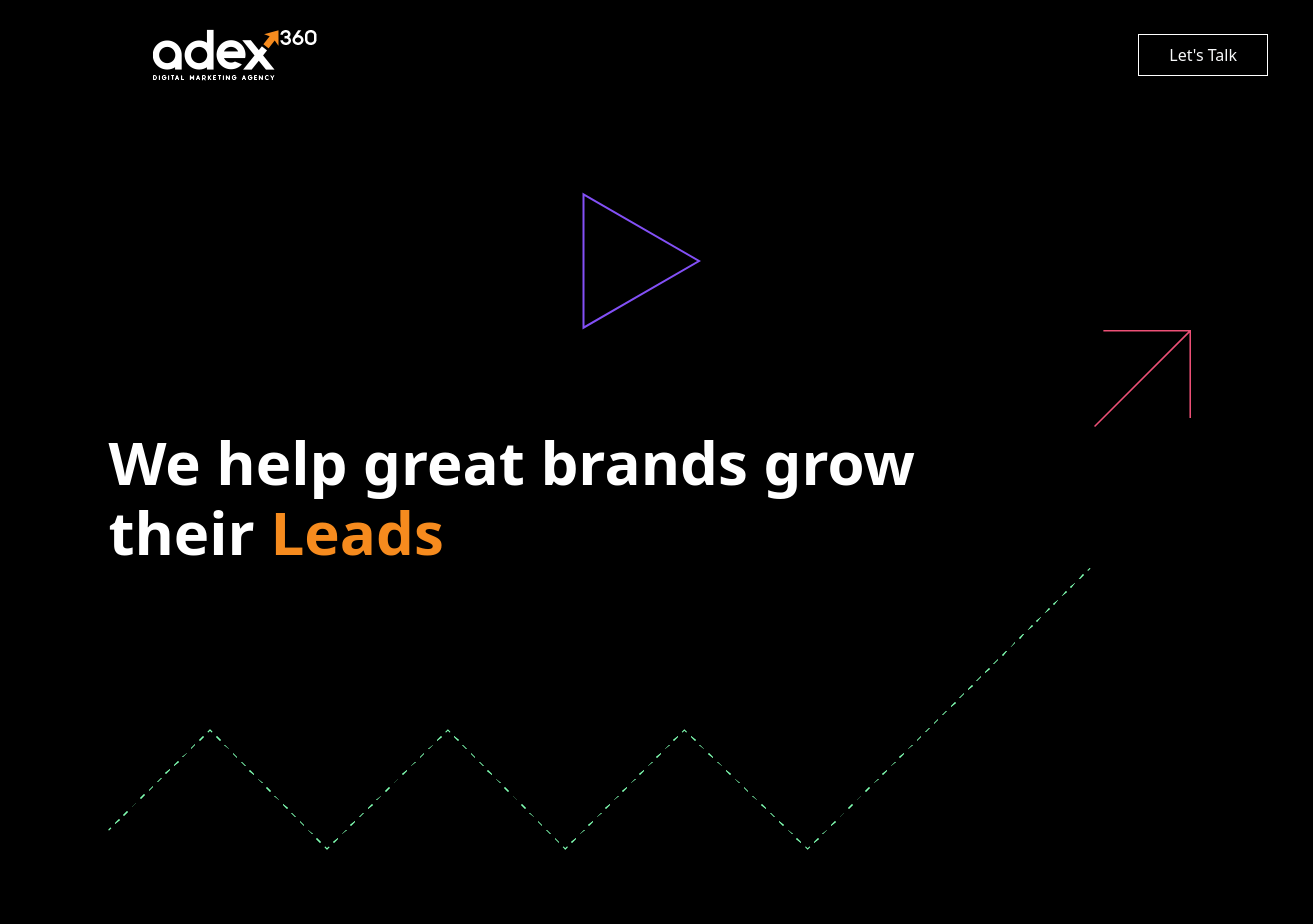
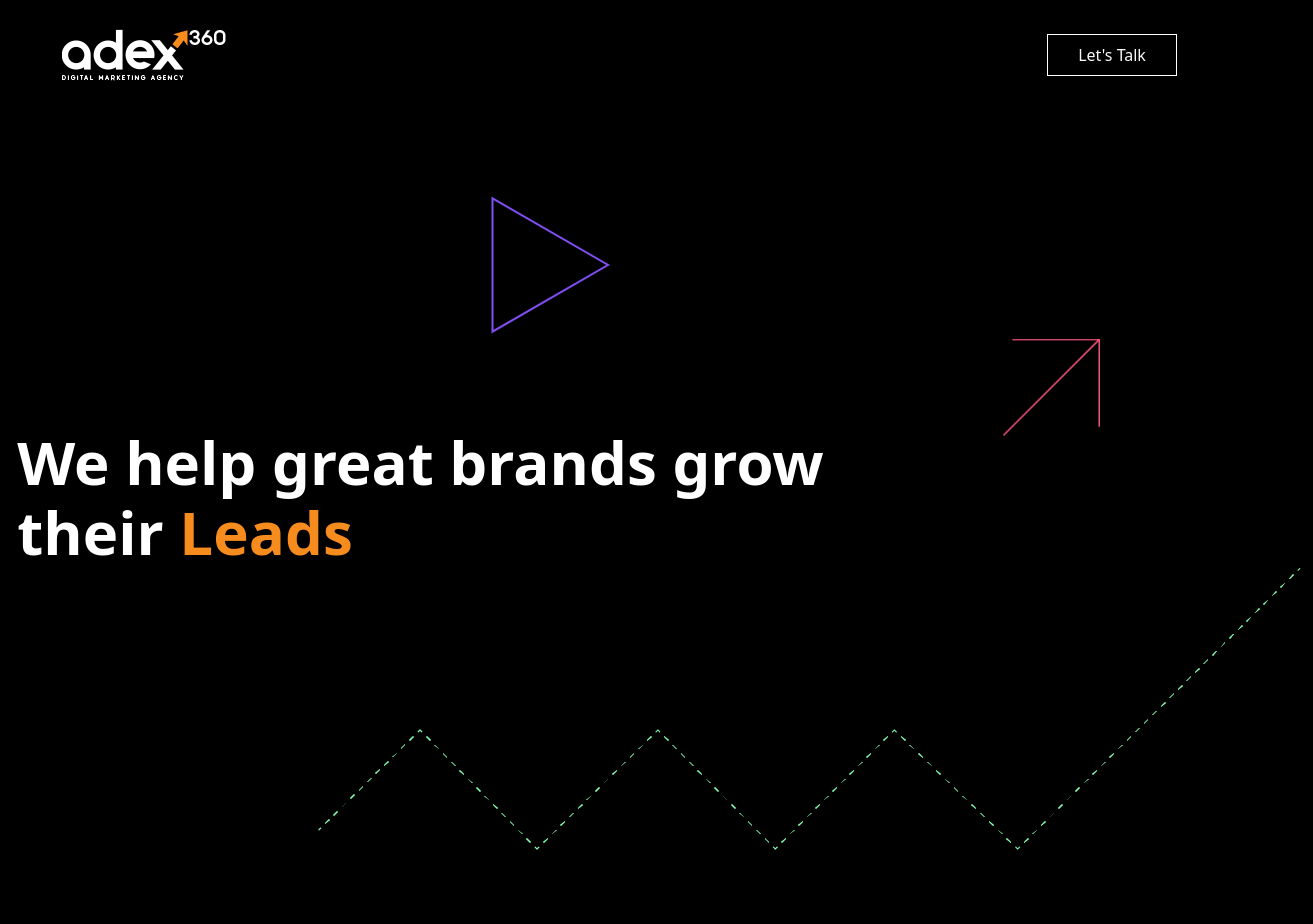
Before and after one commit to Munib47/Adex-360, a React (Vite) app: page / in a window 1280 px wide. Shown: the top 924 px of the page, 1313 px wide, since content can reach past the window. Built offline with nearby package versions, Linux system fonts and the light colour scheme.

Commit message:
animations

```diff
--- a/src/components/HeroSection/Hero.css
+++ b/src/components/HeroSection/Hero.css
@@ -8,9 +8,11 @@
 .polygon {
   margin-top: 15vw;
   margin-left: 40vw;
+  animation: moveDownUp 6s ease-in-out infinite;
 }
 .arrowpurple {
   margin-left: 80vw;
+  animation: moveDownUp 9s ease-in-out infinite;
 }
 #hero-section {
   height: 62.5vw;
@@ -25,6 +27,11 @@
   padding: vw 0px 0px 2vw;
   margin: 0px;
 }
+
+.img-lines {
+  margin-left: 23.5vw;
+}
+
 @media (max-width: 1200px) {
   .img-lines {
     margin-left: 28vw;
@@ -104,3 +111,15 @@
     margin-top: 0vw;
   }
 }
+
+@keyframes moveDownUp {
+  0% {
+    transform: translateY(0);
+  }
+  50% {
+    transform: translateY(20px);
+  }
+  100% {
+    transform: translateY(0);
+  }
+}
```
